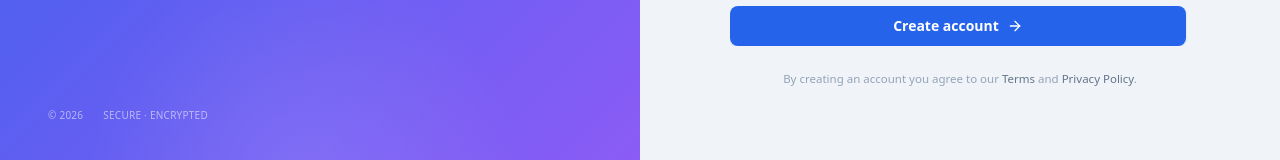
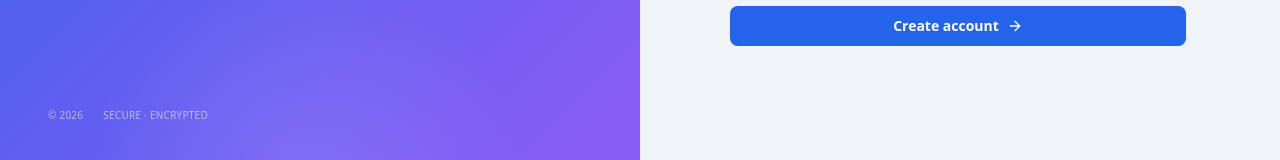
Before and after one commit to unstoppable2o23/techgemini-platform, a Next.js app: page /auth/register in a window 1280 px wide. Shown: the part 637-797 px from the top of the page. Built offline with nearby package versions, Linux system fonts and the light colour scheme; no server answers; the database is empty.

Commit message:
Remove Terms and Privacy Policy line from register form

```diff
--- a/src/app/auth/register/page.tsx
+++ b/src/app/auth/register/page.tsx
@@ -397,11 +397,6 @@ export default function RegisterPage() {
             </button>
           </form>
 
-          <p className="mt-6 text-center text-[11.5px] text-[#94a3b8]">
-            By creating an account you agree to our{" "}
-            <a href="#" className="text-[#64748b] underline-offset-2 hover:underline">Terms</a> and{" "}
-            <a href="#" className="text-[#64748b] underline-offset-2 hover:underline">Privacy Policy</a>.
-          </p>
         </div>
       </main>
     </div>
```
